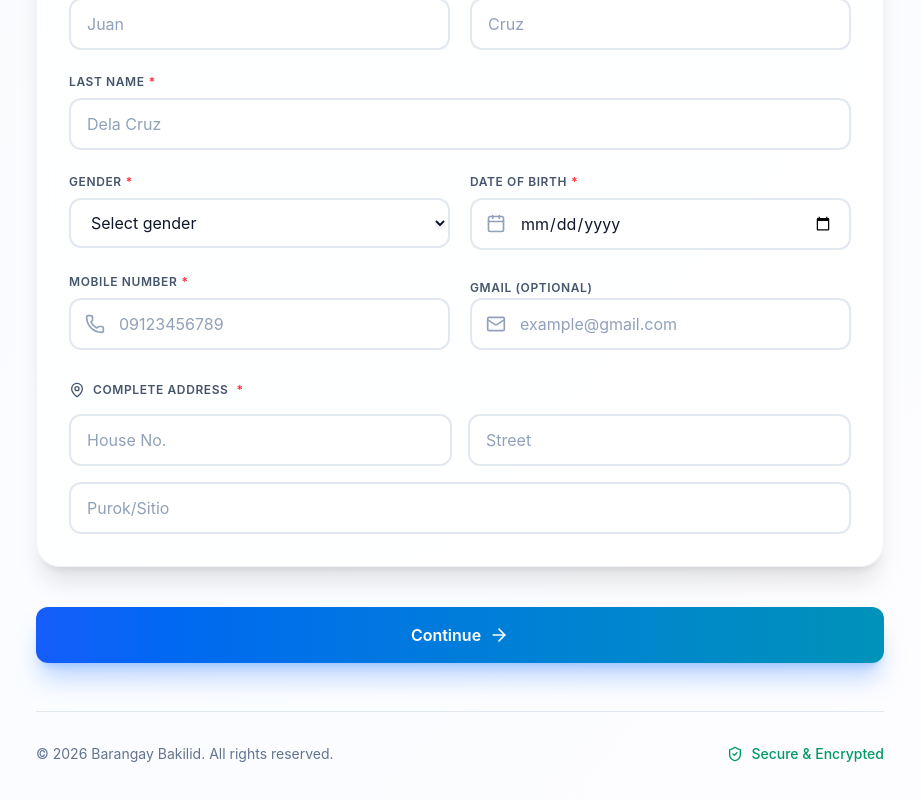
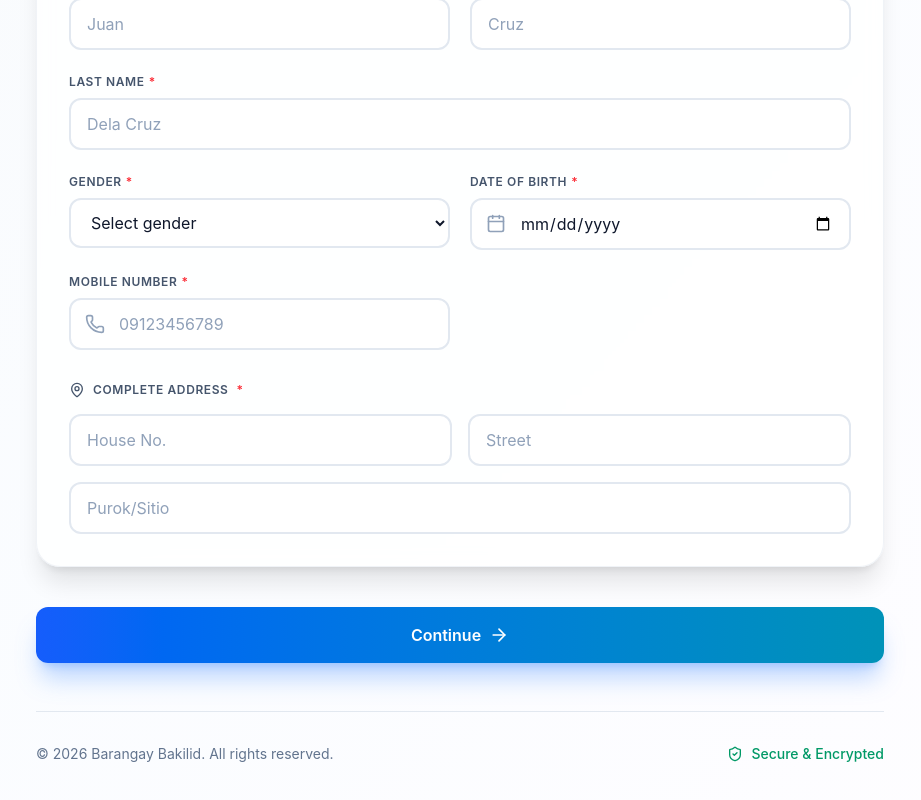
Before and after one commit to SaintedGraci/BARANGAY-SMART-SYSTEM-CLIENT, a React (Vite) app: page /register in a window 1280 px wide. Shown: the part 636-1436 px from the top of the page, without its empty margins (180-1101 px from the left). Built offline with nearby package versions, Linux system fonts and the light colour scheme.

Commit message:
Move Gmail field to step 2 and make it required

```diff
--- a/src/pages/registerpage.jsx
+++ b/src/pages/registerpage.jsx
@@ -78,10 +78,6 @@ export default function RegisterPage() {
       setError("Valid mobile number is required");
       return false;
     }
-    if (formData.gmail && !/^[a-zA-Z0-9._%+-]+@gmail\.com$/.test(formData.gmail)) {
-      setError("Gmail must be a valid @gmail.com address");
-      return false;
-    }
     if (!formData.houseNo || !formData.street || !formData.purok) {
       setError("Complete address is required");
       return false;
@@ -92,6 +88,10 @@ export default function RegisterPage() {
   const validateStep2 = () => {
     if (!formData.username || formData.username.length < 3) {
       setError("Username must be at least 3 characters");
+      return false;
+    }
+    if (!formData.gmail || !/^[a-zA-Z0-9._%+-]+@gmail\.com$/.test(formData.gmail)) {
+      setError("Valid Gmail address is required");
       return false;
     }
     if (!formData.password || formData.password.length < 8) {
@@ -160,7 +160,7 @@ export default function RegisterPage() {
     try {
       const submitData = new FormData();
       submitData.append('username', formData.username);
-      submitData.append('email', formData.gmail || formData.username + '@bakilid.local');
+      submitData.append('email', formData.gmail);
       submitData.append('password', formData.password);
       submitData.append('firstName', formData.firstName);
       submitData.append('middleName', formData.middleName);
@@ -440,22 +440,6 @@ export default function RegisterPage() {
                     />
                   </div>
                 </div>
-
-                <div className="space-y-2">
-                  <label className="text-xs font-semibold uppercase tracking-wider text-slate-600">
-                    Gmail (Optional)
-                  </label>
-                  <div className="relative">
-                    <Mail className="absolute top-1/2 left-4 h-5 w-5 -translate-y-1/2 text-slate-400" />
-                    <input
-                      type="email"
-                      placeholder="example@gmail.com"
-                      value={formData.gmail}
-                      onChange={(e) => handleInputChange('gmail', e.target.value)}
-                      className="w-full rounded-xl border-2 border-slate-200 bg-white py-3 pr-4 pl-12 text-slate-900 placeholder-slate-400 outline-none transition-all focus:border-blue-500 focus:ring-4 focus:ring-blue-500/10 hover:border-slate-300"
-                    />
-                  </div>
-                </div>
               </div>
 
               <div className="space-y-4 pt-2">
@@ -519,6 +503,23 @@ export default function RegisterPage() {
                   />
                 </div>
                 <p className="text-xs text-slate-500 mt-1">This will be your unique identifier</p>
+              </div>
+
+              <div className="space-y-2">
+                <label className="text-xs font-semibold uppercase tracking-wider text-slate-600 flex items-center gap-1">
+                  Gmail Address <span className="text-red-500">*</span>
+                </label>
+                <div className="relative">
+                  <Mail className="absolute top-1/2 left-4 h-5 w-5 -translate-y-1/2 text-slate-400" />
+                  <input
+                    type="email"
+                    required
+                    placeholder="example@gmail.com"
+                    value={formData.gmail}
+                    onChange={(e) => handleInputChange('gmail', e.target.value)}
+                    className="w-full rounded-xl border-2 border-slate-200 bg-white py-3 pr-4 pl-12 text-slate-900 placeholder-slate-400 outline-none transition-all focus:border-purple-500 focus:ring-4 focus:ring-purple-500/10 hover:border-slate-300"
+                  />
+                </div>
               </div>
 
               <div className="space-y-2">
```
